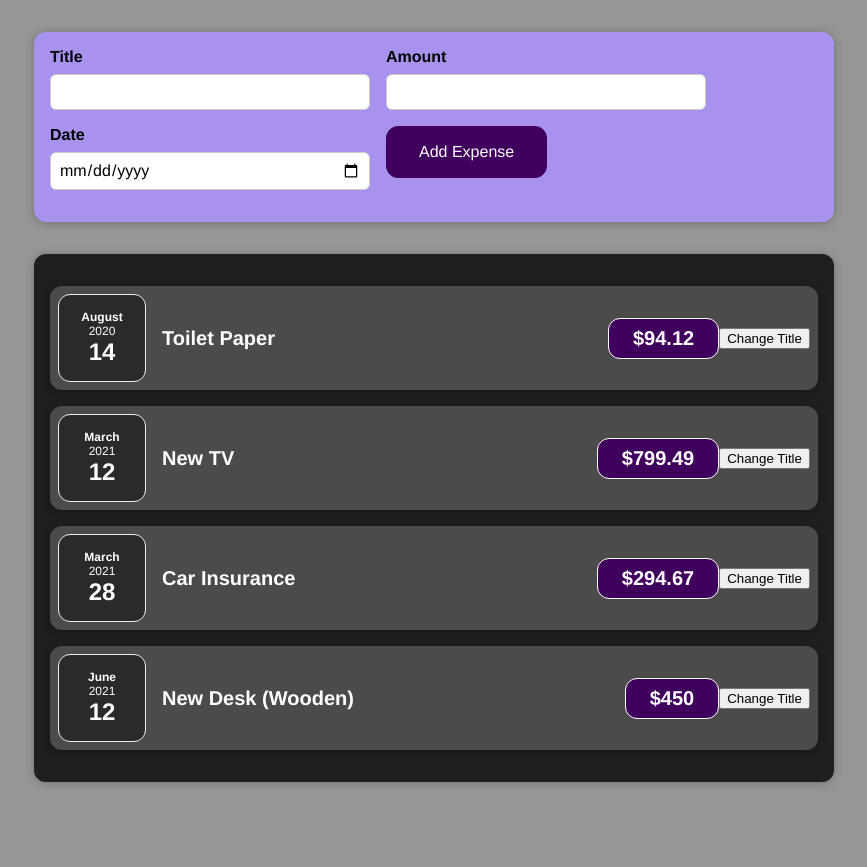
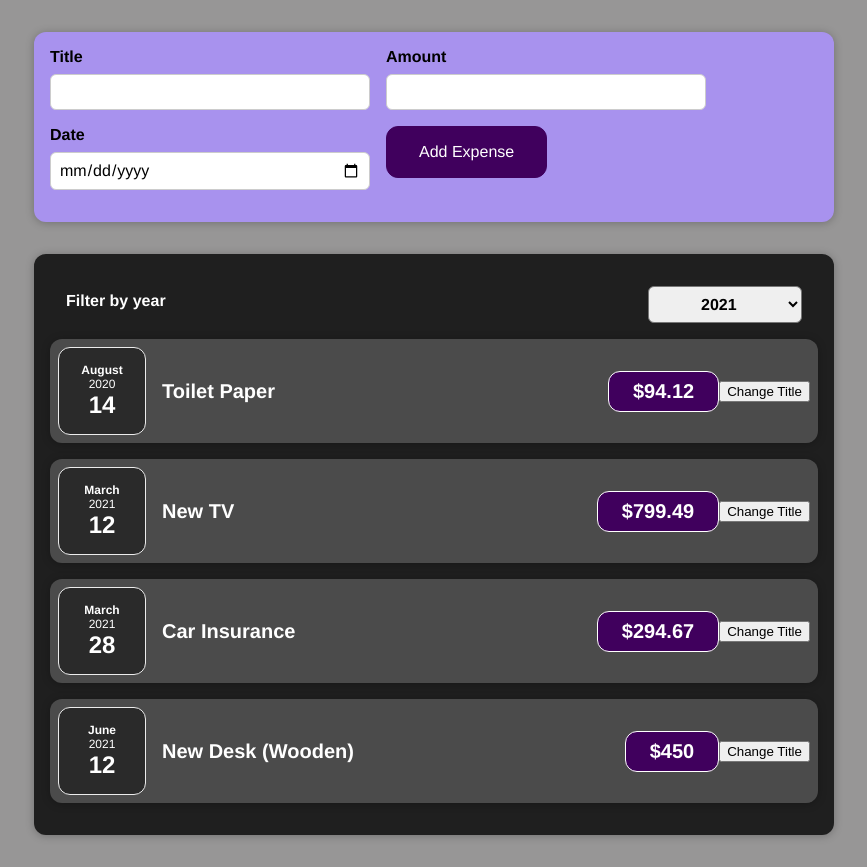
Before and after one commit to tanmaik/expense-tracker, a React (Create React App) app: page / in a window 1280 px wide. Shown: the whole page, without its empty margins (206-1073 px from the left). Before the commit the page ends 814 px from the top, so only its background shows below. Built offline with nearby package versions, Linux system fonts and the light colour scheme.

Commit message:
add year filter

```diff
--- a/src/App.js
+++ b/src/App.js
@@ -29,9 +29,14 @@
     },
   ];
 
+  const addExpenseHandler = (expense) => {
+    console.log("In App.js");
+    console.log(expense);
+  };
+
   return (
     <div>
-      <NewExpense />
+      <NewExpense onAddExpense={addExpenseHandler} />
       <Expenses items={expenses} />
     </div>
   );
--- a/src/components/expenses/Expenses.js
+++ b/src/components/expenses/Expenses.js
@@ -1,10 +1,23 @@
 import ExpenseItem from "./ExpenseItem";
 import "./Expenses.css";
 import Card from "../ui/Card";
+import ExpensesFilter from "./ExpensesFilter";
+import React, { useState } from "react";
 
 const Expenses = (props) => {
+  const [filteredYear, setFilteredYear] = useState("2021");
+
+  const filterChangeHandler = (year) => {
+    setFilteredYear(year);
+    console.log(year);
+  };
+
   return (
     <Card className="expenses">
+      <ExpensesFilter
+        selectedYear={filteredYear}
+        onChangeFilter={filterChangeHandler}
+      />
       <ExpenseItem
         title={props.items[0].title}
         amount={props.items[0].amount}
--- /dev/null
+++ b/src/components/expenses/ExpensesFilter.css
@@ -0,0 +1,24 @@
+.expenses-filter {
+  color: white;
+  padding: 0 1rem;
+}
+
+.expenses-filter__control {
+  display: flex;
+  width: 100%;
+  align-items: center;
+  justify-content: space-between;
+  margin: 1rem 0;
+}
+
+.expenses-filter label {
+  font-weight: bold;
+  margin-bottom: 0.5rem;
+}
+
+.expenses-filter select {
+  font: inherit;
+  padding: 0.5rem 3rem;
+  font-weight: bold;
+  border-radius: 6px;
+}
--- /dev/null
+++ b/src/components/expenses/ExpensesFilter.js
@@ -0,0 +1,23 @@
+import "./ExpensesFilter.css";
+
+const ExpensesFilter = (props) => {
+  const setEnteredYearHandler = (event) => {
+    props.onChangeFilter(event.target.value);
+  };
+
+  return (
+    <div className="expenses-filter">
+      <div className="expenses-filter__control">
+        <label>Filter by year</label>
+        <select onChange={setEnteredYearHandler} value={props.selectedYear}>
+          <option value="2022">2022</option>
+          <option value="2021">2021</option>
+          <option value="2020">2020</option>
+          <option value="2019">2019</option>
+        </select>
+      </div>
+    </div>
+  );
+};
+
+export default ExpensesFilter;
--- a/src/components/newExpenses/ExpenseForm.js
+++ b/src/components/newExpenses/ExpenseForm.js
@@ -1,7 +1,7 @@
 import React, { useState } from "react";
 import "./ExpenseForm.css";
 
-const ExpenseForm = () => {
+const ExpenseForm = (props) => {
   const [enteredTitle, setEnteredTitle] = useState("");
   const [enteredAmount, setEnteredAmount] = useState("");
   const [enteredDate, setEnteredDate] = useState("");
@@ -27,7 +27,7 @@
       date: new Date(enteredDate),
     };
 
-    console.log(expenseData);
+    props.onSaveExpenseData(expenseData);
     setEnteredTitle("");
     setEnteredAmount("");
     setEnteredDate("");
--- a/src/components/newExpenses/NewExpense.js
+++ b/src/components/newExpenses/NewExpense.js
@@ -2,10 +2,19 @@
 import "./NewExpense.css";
 import ExpenseForm from "./ExpenseForm";
 
-const newExpense = () => {
+const newExpense = (props) => {
+  const saveExpenseDataHandler = (enteredExpenseData) => {
+    const expenseData = {
+      ...enteredExpenseData,
+      id: Math.random().toString(),
+    };
+    console.log(expenseData);
+    props.onAddExpense(expenseData);
+  };
+
   return (
     <div className="new-expense">
-      <ExpenseForm />
+      <ExpenseForm onSaveExpenseData={saveExpenseDataHandler} />
     </div>
   );
 };
```
Also changed, not shown: 1 other file (tests, documents, lock files or other folders).
